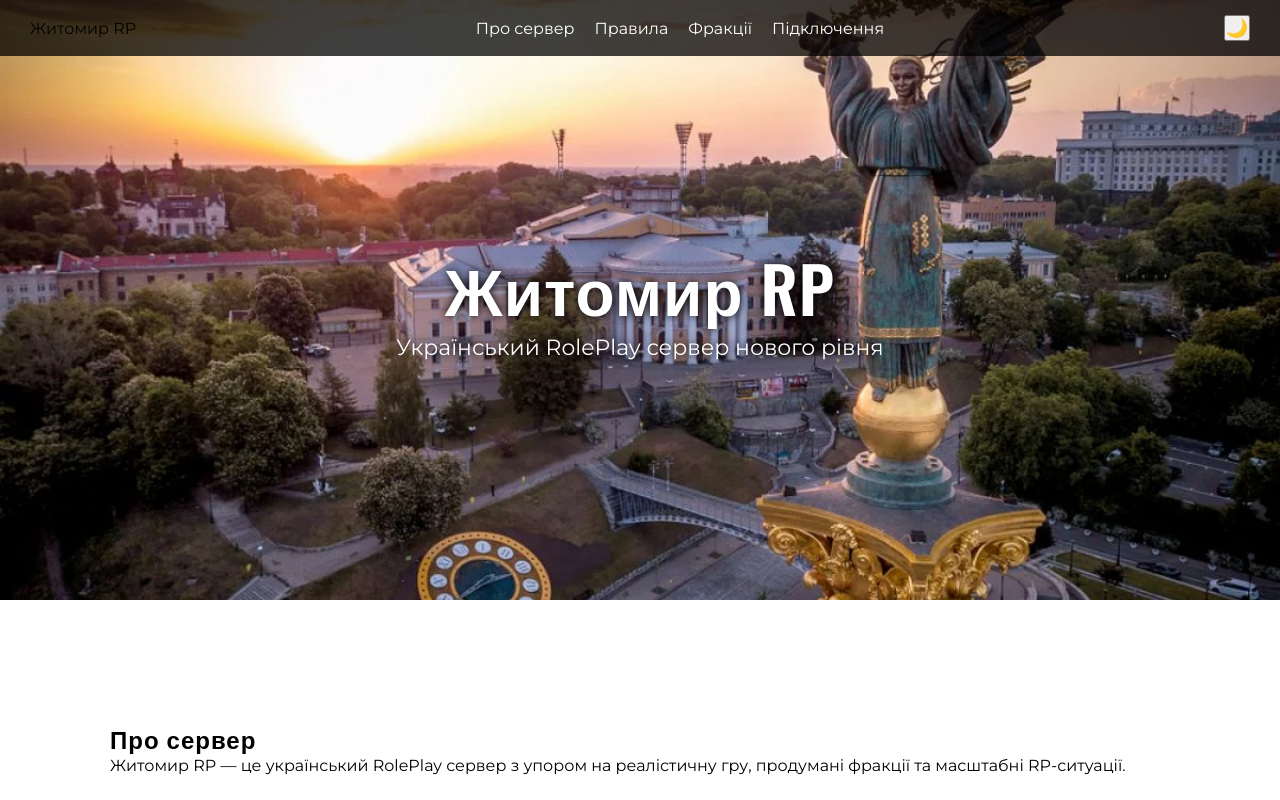
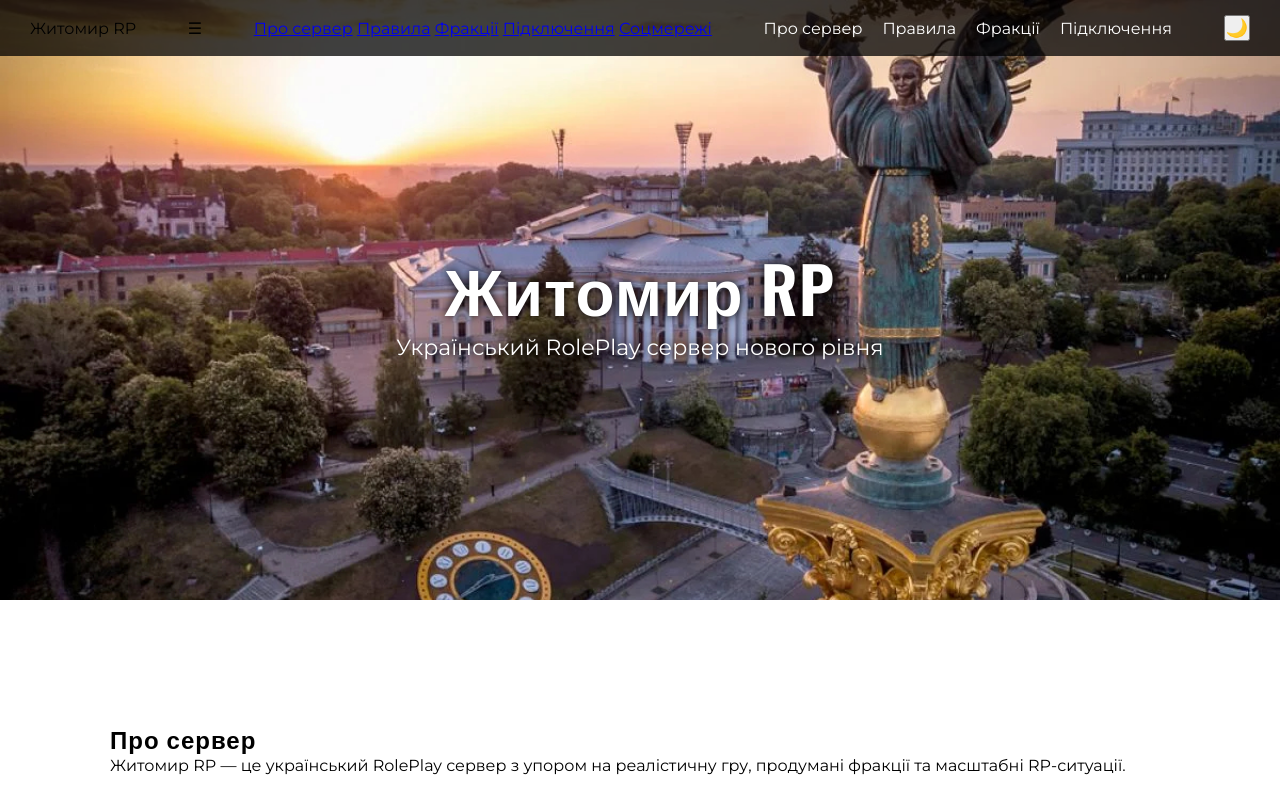
Before and after one commit to hex-soft/ZhytomyrWeb, a plain HTML site: page index.html in a window 1280 px wide. Shown: the top 800 px of the page. Drawn offline with nearby package versions, Linux system fonts and the light colour scheme.

Commit message:
Update index.html

```diff
--- a/index.html
+++ b/index.html
@@ -1,17 +1,31 @@
 <!DOCTYPE html>
 <html lang="uk">
+
 <head>
     <meta charset="UTF-8">
     <meta name="viewport" content="width=device-width, initial-scale=1.0">
-    <link href="https://fonts.googleapis.com/css2?family=Montserrat:wght@400;600;800&family=Oswald:wght@400;600&display=swap" rel="stylesheet">
+    <link
+        href="https://fonts.googleapis.com/css2?family=Montserrat:wght@400;600;800&family=Oswald:wght@400;600&display=swap"
+        rel="stylesheet">
     <title>Житомир RP</title>
     <link rel="stylesheet" href="index.css">
     <link rel="icon" type="image/png" href="imgs/logo.png">
 </head>
+
 <body>
 
     <nav class="navbar">
         <div class="logo">Житомир RP</div>
+        <div class="burger" id="burger">☰</div>
+
+        <div class="mobile-menu" id="mobileMenu">
+            <a href="#about">Про сервер</a>
+            <a href="rules.html">Правила</a>
+            <a href="#factions">Фракції</a>
+            <a href="#connect">Підключення</a>
+            <a href="socials.html">Соцмережі</a>
+        </div>
+
         <ul class="nav-links">
             <li><a href="#about">Про сервер</a></li>
             <li><a href="rules.html">Правила</a></li>
@@ -143,4 +157,5 @@
 
     <script src="script.js"></script>
 </body>
+
 </html>
```
Lines whose indentation alone changed are shown as unchanged.
